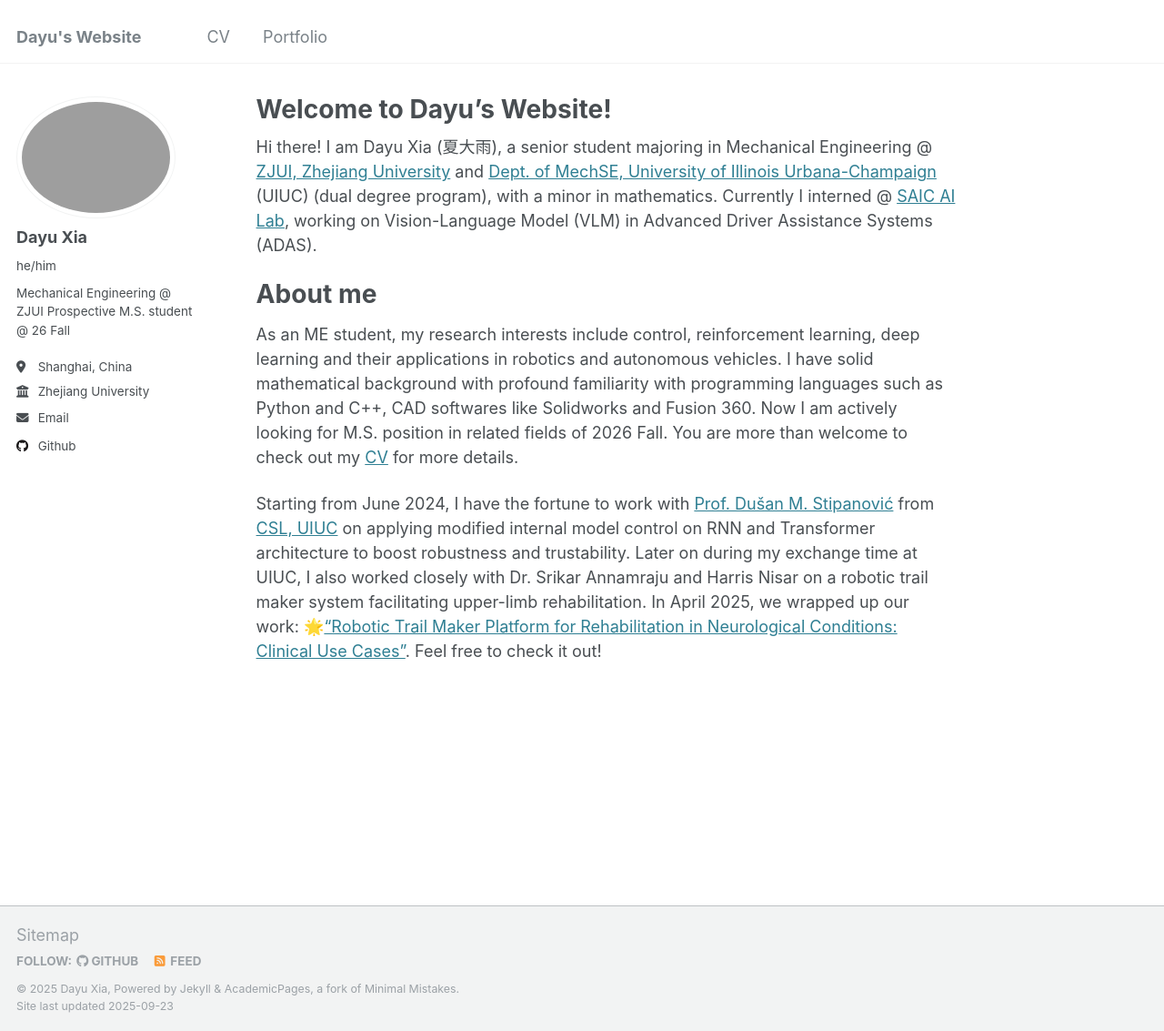
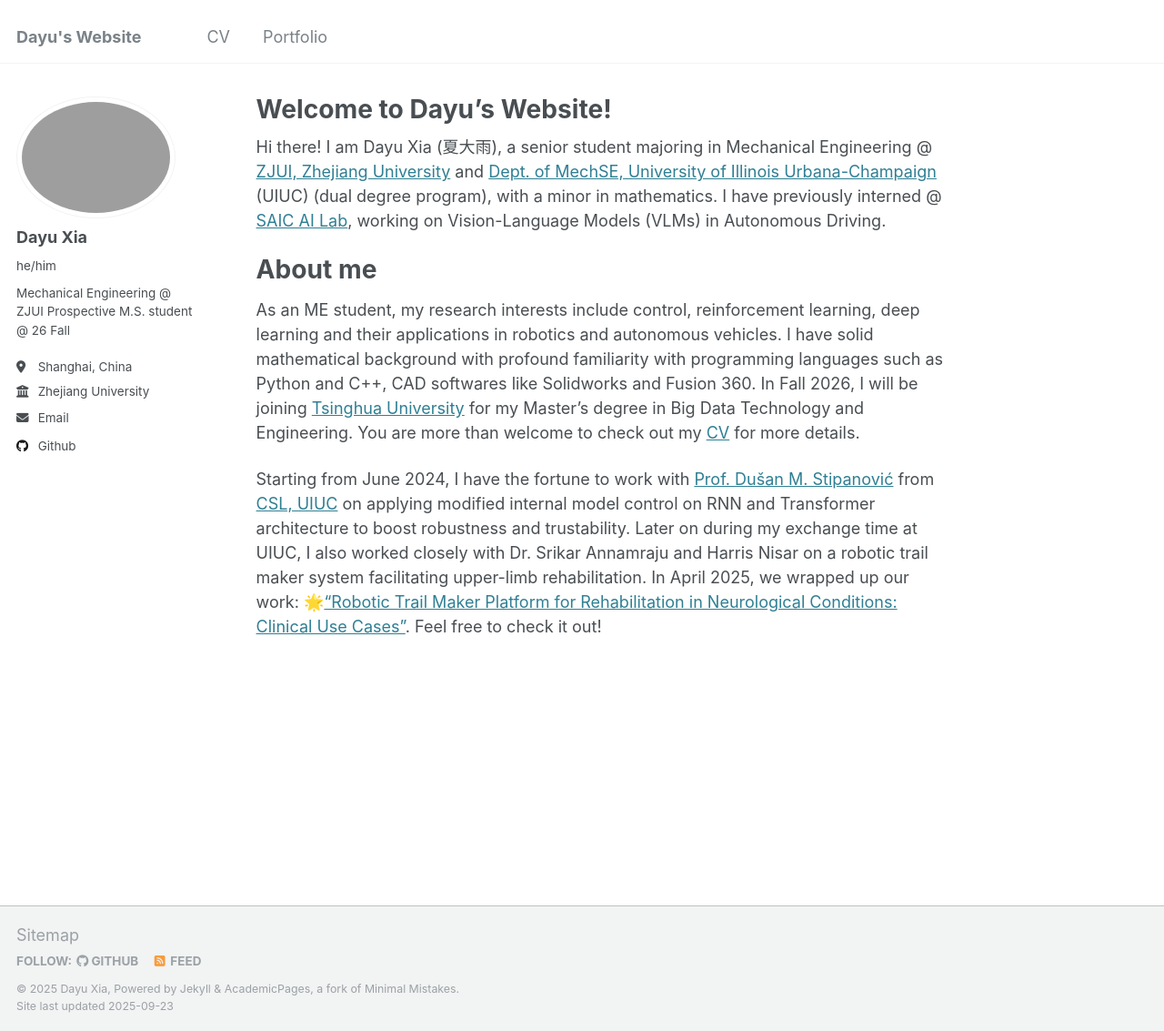
Before and after one commit to dyxia1241/dyxia1241.github.io, a Jekyll site: the page built from _pages/about.md, in a window 1280 px wide and 1133 px high. Shown: the whole window at 91% size. Built offline with Jekyll 4.4.1, drawn with Linux system fonts in a browser that asks for light colours.

Commit message:
Update about.md

```diff
--- a/_pages/about.md
+++ b/_pages/about.md
@@ -7,11 +7,11 @@ redirect_from:
   - /about.html
 ---
 
-Hi there! I am Dayu Xia (夏大雨), a senior student majoring in Mechanical Engineering @ [ZJUI, Zhejiang University](https://zjui.intl.zju.edu.cn/en) and [Dept. of MechSE, University of Illinois Urbana-Champaign](https://mechse.illinois.edu/) (UIUC) (dual degree program), with a minor in mathematics. Currently I interned @ [SAIC AI Lab](https://www.saicmotor.com/chinese/xxgk/ssqyxxgk/shqcjttzglyxgs/56747.shtml), working on Vision-Language Model (VLM) in Advanced Driver Assistance Systems (ADAS).
+Hi there! I am Dayu Xia (夏大雨), a senior student majoring in Mechanical Engineering @ [ZJUI, Zhejiang University](https://zjui.intl.zju.edu.cn/en) and [Dept. of MechSE, University of Illinois Urbana-Champaign](https://mechse.illinois.edu/) (UIUC) (dual degree program), with a minor in mathematics. I have previously interned @ [SAIC AI Lab](https://www.saicmotor.com/chinese/xxgk/ssqyxxgk/shqcjttzglyxgs/56747.shtml), working on Vision-Language Models (VLMs) in Autonomous Driving.
 
 About me
 ======
 
-As an ME student, my research interests include control, reinforcement learning, deep learning and their applications in robotics and autonomous vehicles. I have solid mathematical background with profound familiarity with programming languages such as Python and C++, CAD softwares like Solidworks and Fusion 360. Now I am actively looking for M.S. position in related fields of 2026 Fall. You are more than welcome to check out my [CV](https://dyxia1241.github.io/files/CV_Eng.pdf) for more details.
+As an ME student, my research interests include control, reinforcement learning, deep learning and their applications in robotics and autonomous vehicles. I have solid mathematical background with profound familiarity with programming languages such as Python and C++, CAD softwares like Solidworks and Fusion 360. In Fall 2026, I will be joining [Tsinghua University](https://www.tsinghua.edu.cn/en/) for my Master's degree in Big Data Technology and Engineering. You are more than welcome to check out my [CV](https://dyxia1241.github.io/files/CV_Eng.pdf) for more details.
 
 Starting from June 2024, I have the fortune to work with [Prof. Dušan M. Stipanović](https://ise.illinois.edu/directory/profile/dusan) from [CSL, UIUC](https://csl.illinois.edu/) on applying modified internal model control on RNN and Transformer architecture to boost robustness and trustability. Later on during my exchange time at UIUC, I also worked closely with Dr. Srikar Annamraju and Harris Nisar on a robotic trail maker system facilitating upper-limb rehabilitation. In April 2025, we wrapped up our work: 🌟["Robotic Trail Maker Platform for Rehabilitation in Neurological Conditions: Clinical Use Cases"](https://arxiv.org/pdf/2504.19230). Feel free to check it out!
```
